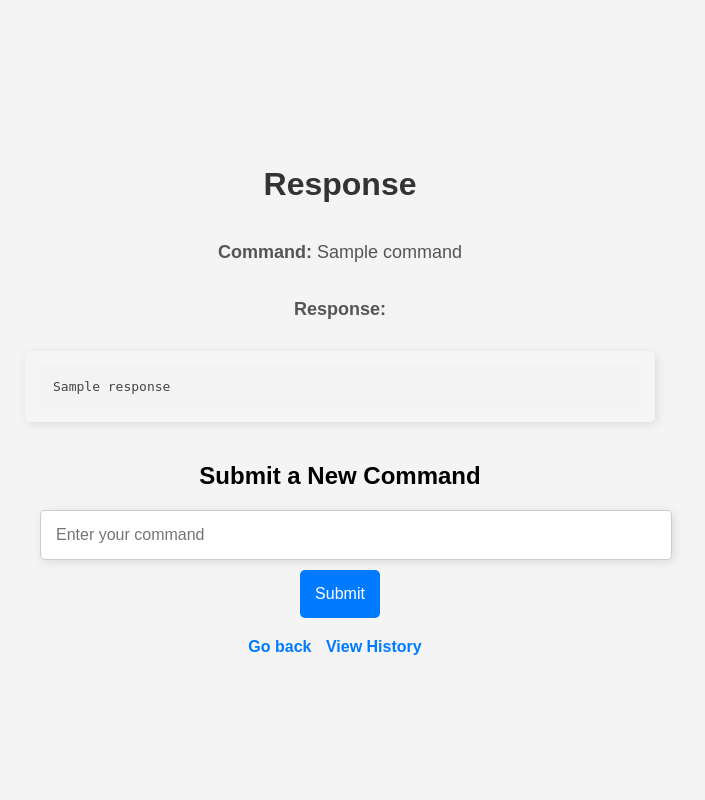
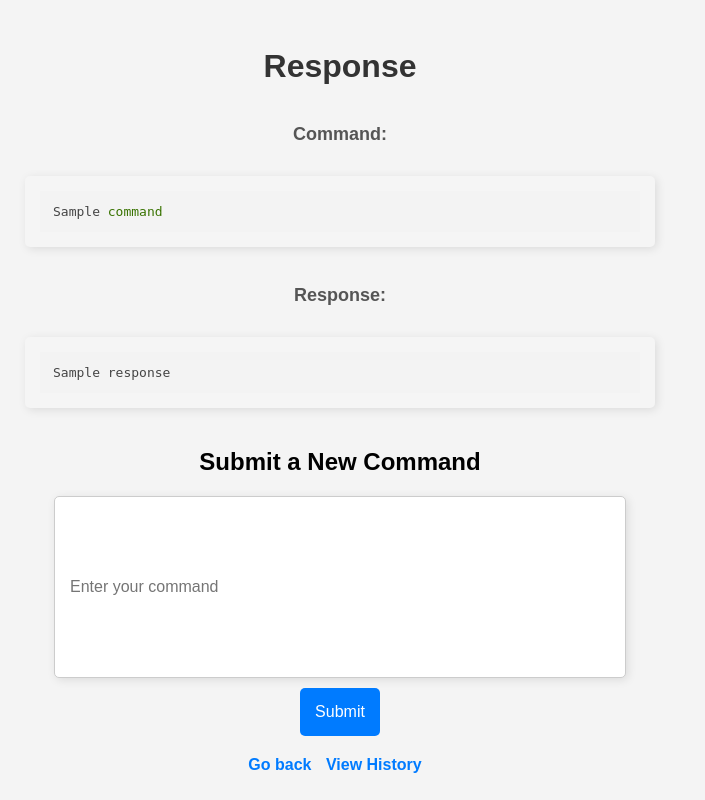
Before and after one commit to varshith-kalwa/demo, a Flask app: template templates/response.html in a window 1280 px wide. Shown: the whole page, without its empty margins (300-1005 px from the left). Run offline with Flask 3, Linux system fonts and the light colour scheme; the template is opened without the code that fills it: most values are stand-ins (such as "Sample title", 1, 10 or a date in 2020); some libraries are stand-ins or nearby versions.

Commit message:
Update response.html

```diff
--- a/templates/response.html
+++ b/templates/response.html
@@ -31,8 +31,10 @@
             background-color: #f5f5f5;
             padding: 15px;
             border-radius: 5px;
-            overflow-x: auto;
+            overflow: auto;
             width: 80%;
+
+            max-height: 500px;
             max-width: 600px;
             box-shadow: 2px 2px 10px rgba(0, 0, 0, 0.1);
             margin-bottom: 20px;
@@ -51,14 +53,19 @@
         }
 
         input[type="text"] {
-            width: 100%;
+
+            width: 90%; /* Set width to 50% of the page */
+            max-width: 600px; /* Set a maximum width for larger         screens */
+            min-width: 300px; /* Set a minimum width for smaller         screens */
             padding: 15px;
             font-size: 16px;
             border: 1px solid #ccc;
             border-radius: 5px;
-            margin-bottom: 10px;
+            margin: 0 auto 10px; /* Center horizontally using margin         auto */
             box-shadow: 2px 2px 10px rgba(0, 0, 0, 0.1);
             transition: border-color 0.3s;
+            resize: vertical; /* Allow resizing vertically */
+            min-height: 150px; /* Set minimum height for the input */
         }
 
         input[type="text"]:focus {
@@ -99,6 +106,7 @@
             flex-direction: column;
             align-items: center;
             width: 100%;
+
         }
     </style>
 </head>
@@ -106,7 +114,8 @@
     <h1>Response</h1>
 
     <div id="response-container">
-        <p><strong>Command:</strong> {{ command }}</p>
+        <p><strong>Command:</strong> </p>
+        <pre><code>{{ command }}</code></pre>
         <p><strong>Response:</strong></p>
         <pre><code>{{ response|safe }}</code></pre>
 
```
